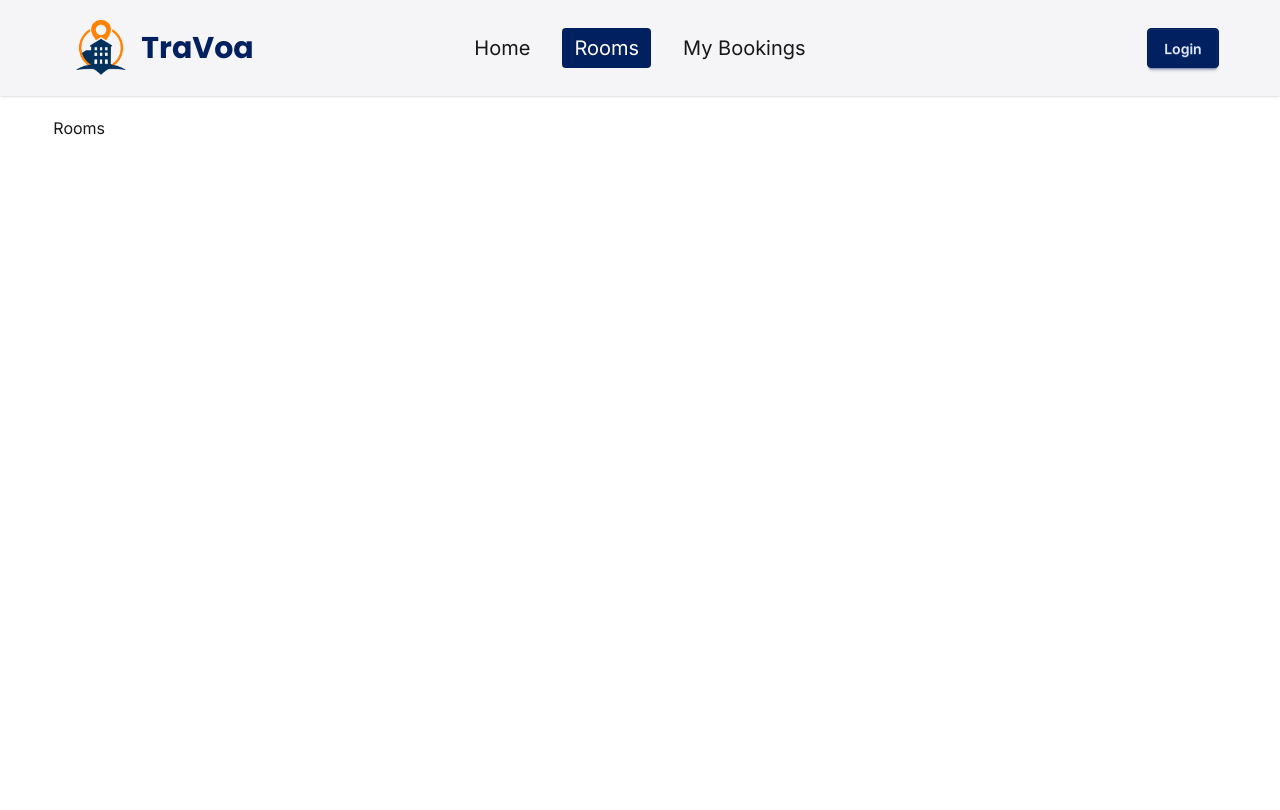
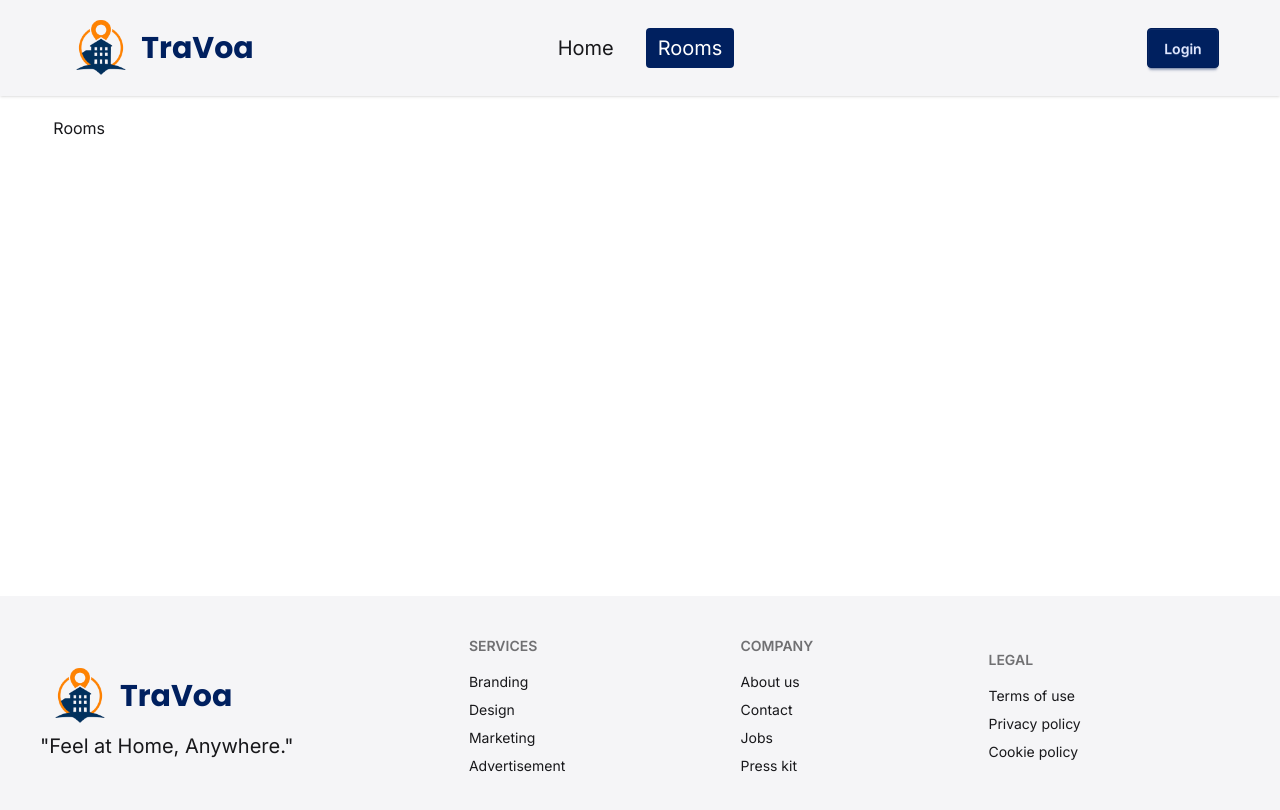
Before and after one commit to noboKumar/TraVoa-hotel-Booking-Platform-Client, a React (Vite) app: page /rooms in a window 1280 px wide. Shown: the top 810 px of the page. Built offline with nearby package versions, Linux system fonts and the light colour scheme; no server answers.

Commit message:
add private router and footer

```diff
--- a/src/Root.jsx
+++ b/src/Root.jsx
@@ -2,14 +2,16 @@ import React from "react";
 import Home from "./pages/Home";
 import { Outlet } from "react-router";
 import NavBar from "./components/NavBar";
+import Footer from "./components/Footer";
 
 const Root = () => {
   return (
     <div className="inter">
       <NavBar></NavBar>
-      <div className="w-11/12 mx-auto py-5">
+      <div className="w-11/12 mx-auto py-5 min-h-[calc(100vh-300px)]">
         <Outlet></Outlet>
       </div>
+      <Footer></Footer>
     </div>
   );
 };
--- /dev/null
+++ b/src/components/Footer.jsx
@@ -0,0 +1,37 @@
+import React from "react";
+import Logo from "./Logo";
+
+const Footer = () => {
+  return (
+    <footer className="footer sm:footer-horizontal bg-base-200 text-base-content p-10 items-center">
+      <aside>
+        <div>
+          <Logo></Logo>
+          <p className="text-[20px]">"Feel at Home, Anywhere."</p>
+        </div>
+      </aside>
+      <nav>
+        <h6 className="footer-title">Services</h6>
+        <a className="link link-hover">Branding</a>
+        <a className="link link-hover">Design</a>
+        <a className="link link-hover">Marketing</a>
+        <a className="link link-hover">Advertisement</a>
+      </nav>
+      <nav>
+        <h6 className="footer-title">Company</h6>
+        <a className="link link-hover">About us</a>
+        <a className="link link-hover">Contact</a>
+        <a className="link link-hover">Jobs</a>
+        <a className="link link-hover">Press kit</a>
+      </nav>
+      <nav>
+        <h6 className="footer-title">Legal</h6>
+        <a className="link link-hover">Terms of use</a>
+        <a className="link link-hover">Privacy policy</a>
+        <a className="link link-hover">Cookie policy</a>
+      </nav>
+    </footer>
+  );
+};
+
+export default Footer;
--- a/src/components/NavBar.jsx
+++ b/src/components/NavBar.jsx
@@ -16,9 +16,11 @@ const NavBar = () => {
       <li>
         <NavLink to={"/rooms"}>Rooms</NavLink>
       </li>
-      <li>
-        <NavLink to={"/myBookings"}>My Bookings</NavLink>
-      </li>
+      {user && (
+        <li>
+          <NavLink to={"/myBookings"}>My Bookings</NavLink>
+        </li>
+      )}
     </>
   );
 
@@ -83,7 +85,10 @@ const NavBar = () => {
         </div>
         <div className="navbar-end gap-4">
           {user && (
-            <div className="avatar tooltip tooltip-bottom" data-tip={`${user?.displayName}`}>
+            <div
+              className="avatar tooltip tooltip-bottom"
+              data-tip={`${user?.displayName}`}
+            >
               <div className="w-12 md:w-15 rounded-full">
                 <img src={user?.photoURL} />
               </div>
--- /dev/null
+++ b/src/routes/PrivateRouter.jsx
@@ -0,0 +1,20 @@
+import React from "react";
+import useAuth from "../hooks/useAuth";
+import { Navigate } from "react-router";
+import Loading from "../components/Loading";
+
+const PrivateRouter = ({ children }) => {
+  const { user, loading } = useAuth();
+
+  if (loading) {
+    return <Loading></Loading>;
+  }
+
+  if (!user) {
+    return <Navigate to={"/login"}></Navigate>;
+  }
+
+  return children;
+};
+
+export default PrivateRouter;
--- a/src/routes/router.jsx
+++ b/src/routes/router.jsx
@@ -5,6 +5,7 @@ import Rooms from "../pages/Rooms";
 import MyBookings from "../pages/MyBookings";
 import Login from "../pages/Login";
 import Register from "../pages/Register";
+import PrivateRouter from "./privateRouter";
 
 export const router = createBrowserRouter([
   {
@@ -21,7 +22,11 @@ export const router = createBrowserRouter([
       },
       {
         path: "/myBookings",
-        Component: MyBookings,
+        element: (
+          <PrivateRouter>
+            <MyBookings></MyBookings>
+          </PrivateRouter>
+        ),
       },
       {
         path: "/login",
```
